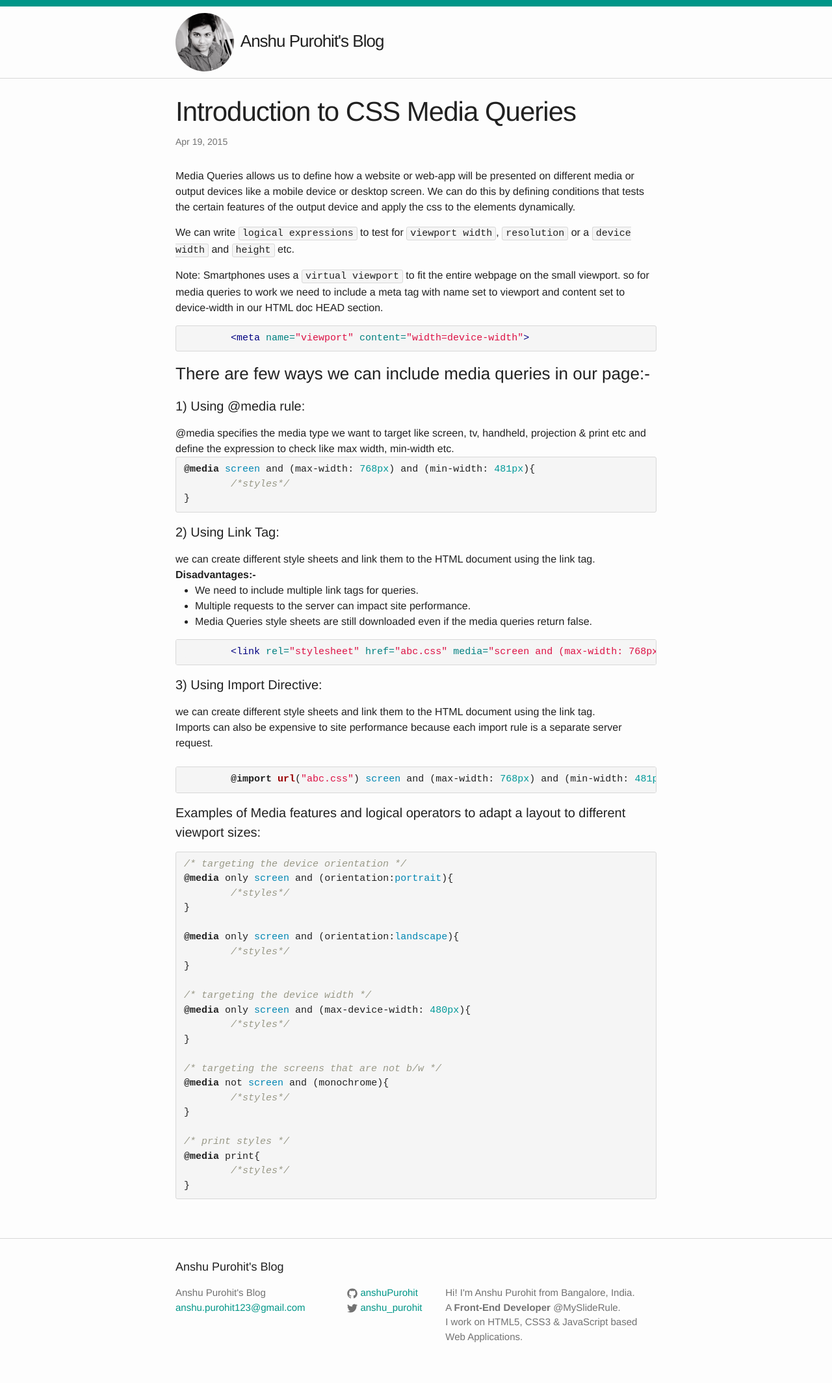
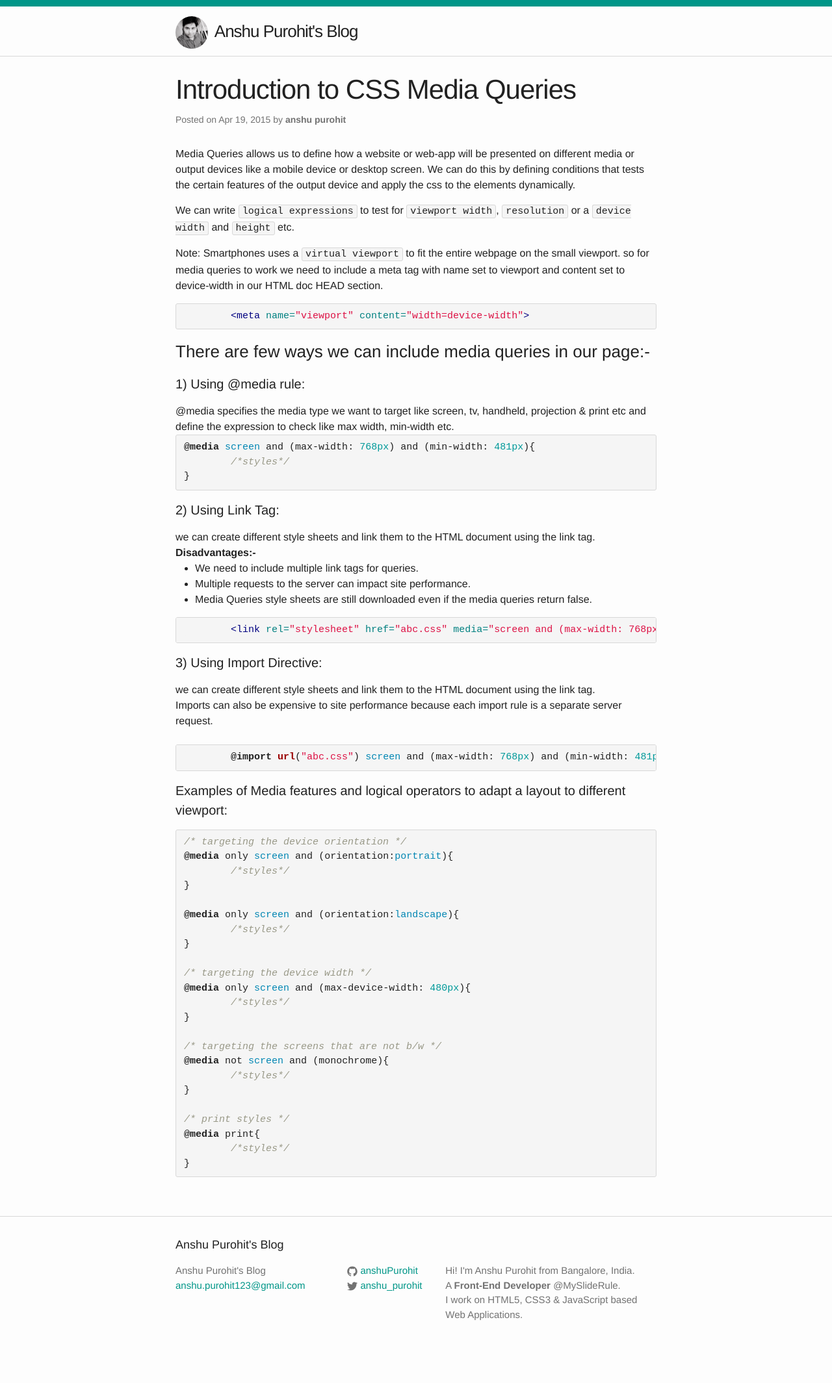
Before and after one commit to anshuPurohit/anshupurohit.github.io, a Jekyll site: the page built from _posts/2015-04-19-introduction-to-css-media-queries.markdown, in a window 1280 px wide. Shown: the whole page at 65% size. Built offline with Jekyll 4.4.1, drawn with Linux system fonts in a browser that asks for light colours; after the commit the page ends 2095 px from its top, so only the background shows below that.

Commit message:
Header image hover style added + typo fix + post date

```diff
--- a/_layouts/post.html
+++ b/_layouts/post.html
@@ -5,7 +5,7 @@ layout: default
 
   <header class="post-header">
     <h1 class="post-title">{{ page.title }}</h1>
-    <p class="post-meta">{{ page.date | date: "%b %-d, %Y" }}{% if page.author %} • {{ page.author }}{% endif %}{% if page.meta %} • {{ page.meta }}{% endif %}</p>
+    <p class="post-meta">Posted on {{ page.date | date: "%b %-d, %Y" }}{% if page.author %} • {{ page.author }}{% endif %}{% if page.meta %} • {{ page.meta }}{% endif %} by <strong>anshu purohit</strong></p>
   </header>
 
   <article class="post-content">
--- a/_posts/2015-04-19-introduction-to-css-media-queries.markdown
+++ b/_posts/2015-04-19-introduction-to-css-media-queries.markdown
@@ -50,7 +50,7 @@ Imports can also be expensive to site performance because each import rule is a
 {% endhighlight %}
 
 
-<h4>Examples of Media features and logical operators to adapt a layout to different viewport sizes:</h4>
+<h4>Examples of Media features and logical operators to adapt a layout to different viewport:</h4>
 {% highlight css %}
 
 /* targeting the device orientation */
--- a/_sass/_layout.scss
+++ b/_sass/_layout.scss
@@ -27,7 +27,12 @@
         color: $text-color;
     }
     &:hover{
-     //   color: #fff;
+        text-decoration: none;
+        img{
+            -webkit-transform: scale(1.2);
+                    transform: scale(1.2);
+        }
+
     }
     .author-img{
         -webkit-border-radius: 50%;
@@ -35,9 +40,13 @@
         -ms-border-radius: 50%;
         -o-border-radius: 50%;
         border-radius: 50%;
-        width: 90px;
-        height: 90px;
+        width: 50px;
+        height: 50px;
         margin-right: 5px;
+        -webkit-transition-duration: 1.5s;
+                transition-duration: 1.5s;
+        -webkit-transition-timing-function: ease-in-out;
+                transition-timing-function: ease-in-out;
     }
 }
 
```
